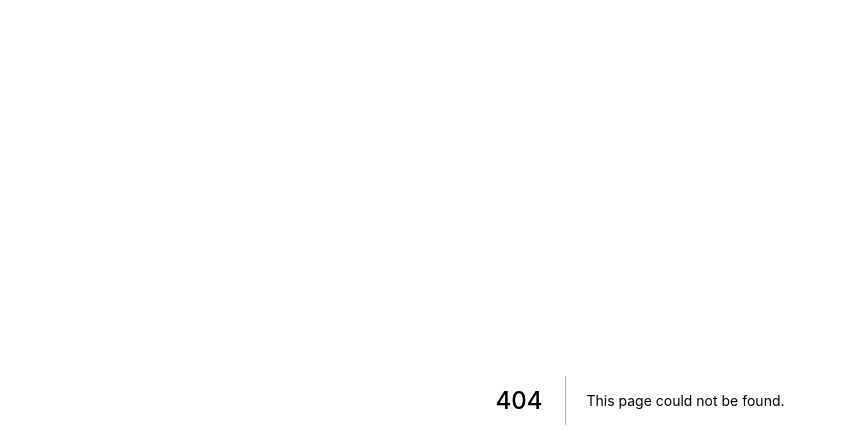
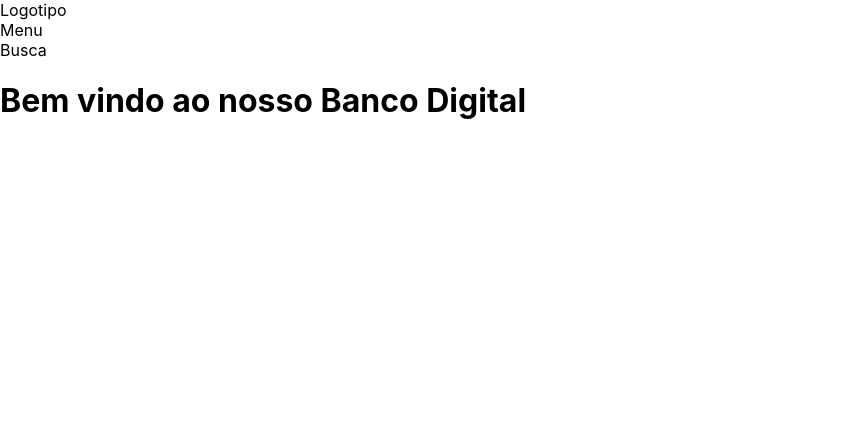
Before and after one commit to DinossauroUnicornio/tela_cadastro_react, a Next.js app: page /login in a window 1280 px wide. Before the commit this address had no page. Shown: the top 448 px of the page, without its empty margins (0-846 px from the left). Built offline with nearby package versions, Linux system fonts and the light colour scheme.

Commit message:
criando primeiro componente

```diff
--- /dev/null
+++ b/components/Header/Header.tsx
@@ -0,0 +1,17 @@
+import React from 'react'
+
+export default function Header() {
+  return (
+    <header>
+        <div>
+            Logotipo
+        </div>
+        <nav>
+            Menu
+        </nav>
+        <div>
+            Busca
+        </div>
+    </header>
+  )
+}
--- /dev/null
+++ b/components/Header/index.tsx
@@ -0,0 +1,3 @@
+import Header from "./header";
+
+export default Header;
--- /dev/null
+++ b/pages/login.tsx
@@ -0,0 +1,13 @@
+import React from 'react'
+import Header from '../components/Header'
+
+export default function loginPage() {
+  return (
+    <>
+        <Header />
+        <div>
+            <h1>Bem vindo ao nosso Banco Digital</h1>
+        </div>
+    </>
+  )
+}
```
